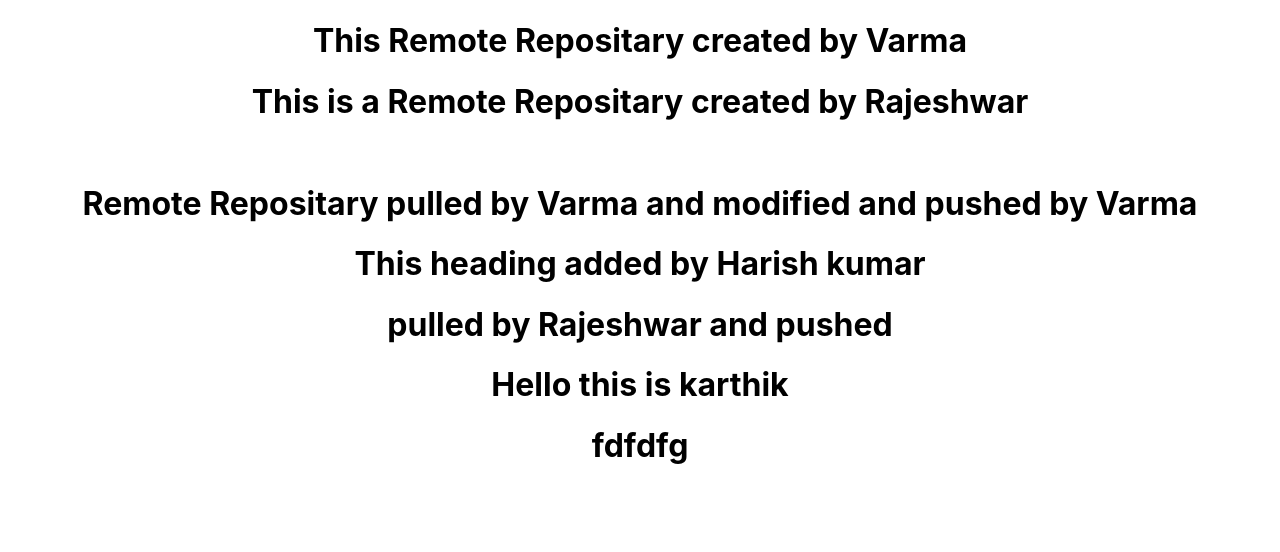
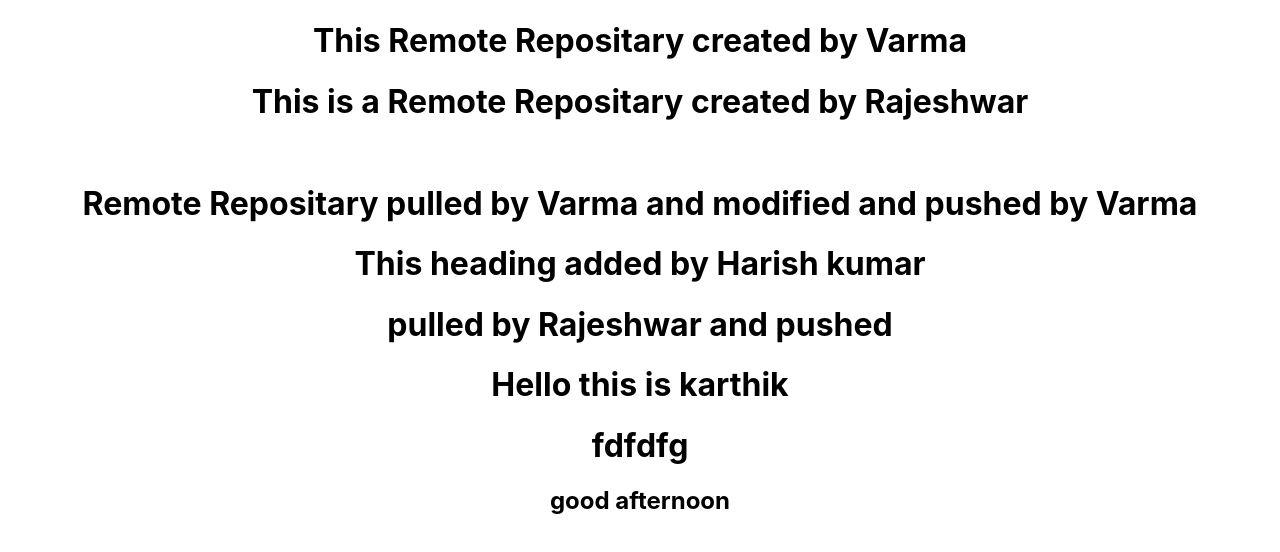
Before and after one commit to VarmaBeley/MERN-2209, a React (Create React App) app in the folder react-app/: page / in a window 1280 px wide. Shown: the top 552 px of the page. Built offline with nearby package versions, Linux system fonts and the light colour scheme.

Commit message:
added good afternoon

```diff
--- a/react-app/src/App.js
+++ b/react-app/src/App.js
@@ -12,6 +12,7 @@ function App() {
       <h1>pulled by Rajeshwar and pushed</h1>
       <h1>Hello this is karthik</h1>
       <h1>fdfdfg</h1>
+      <h2>good afternoon</h2>
     </div>
   );
 }
```
